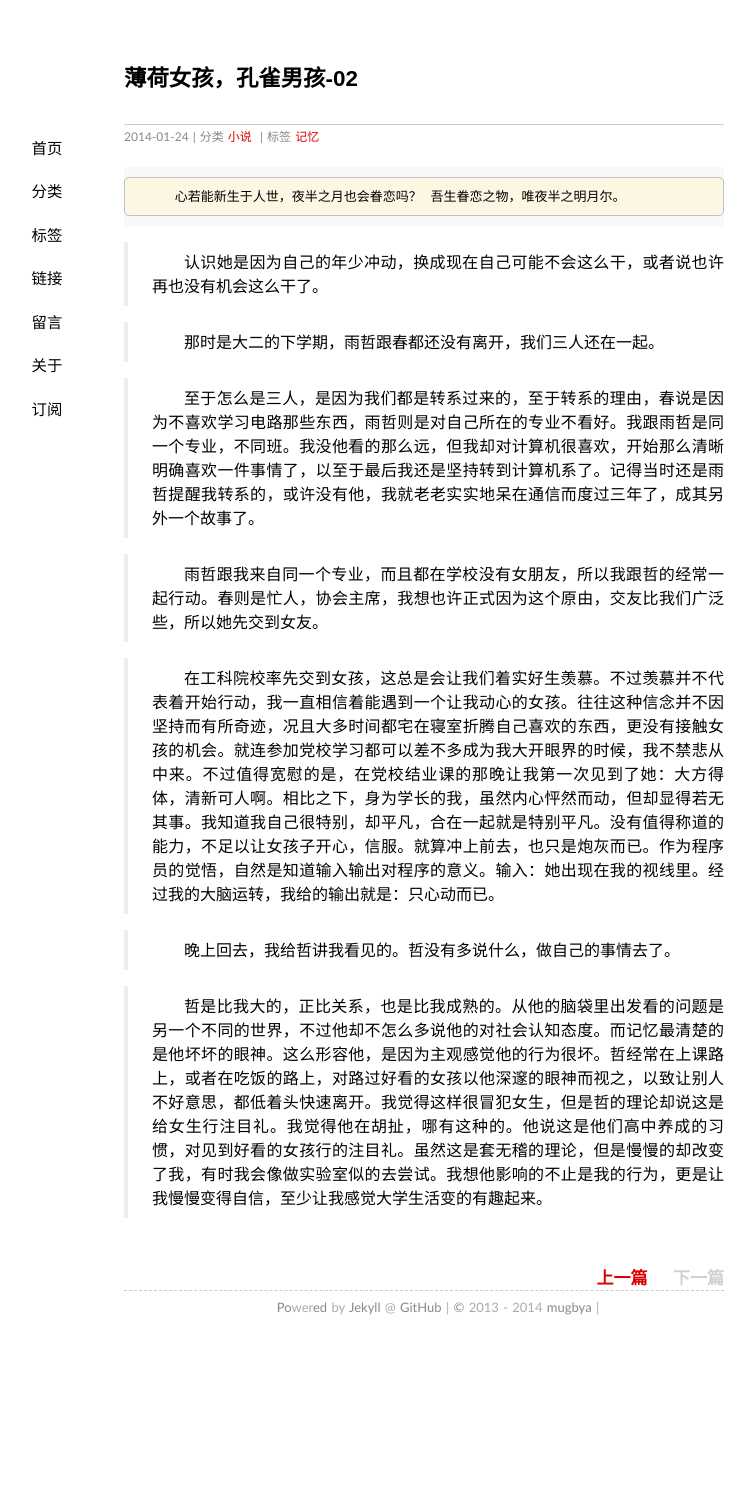
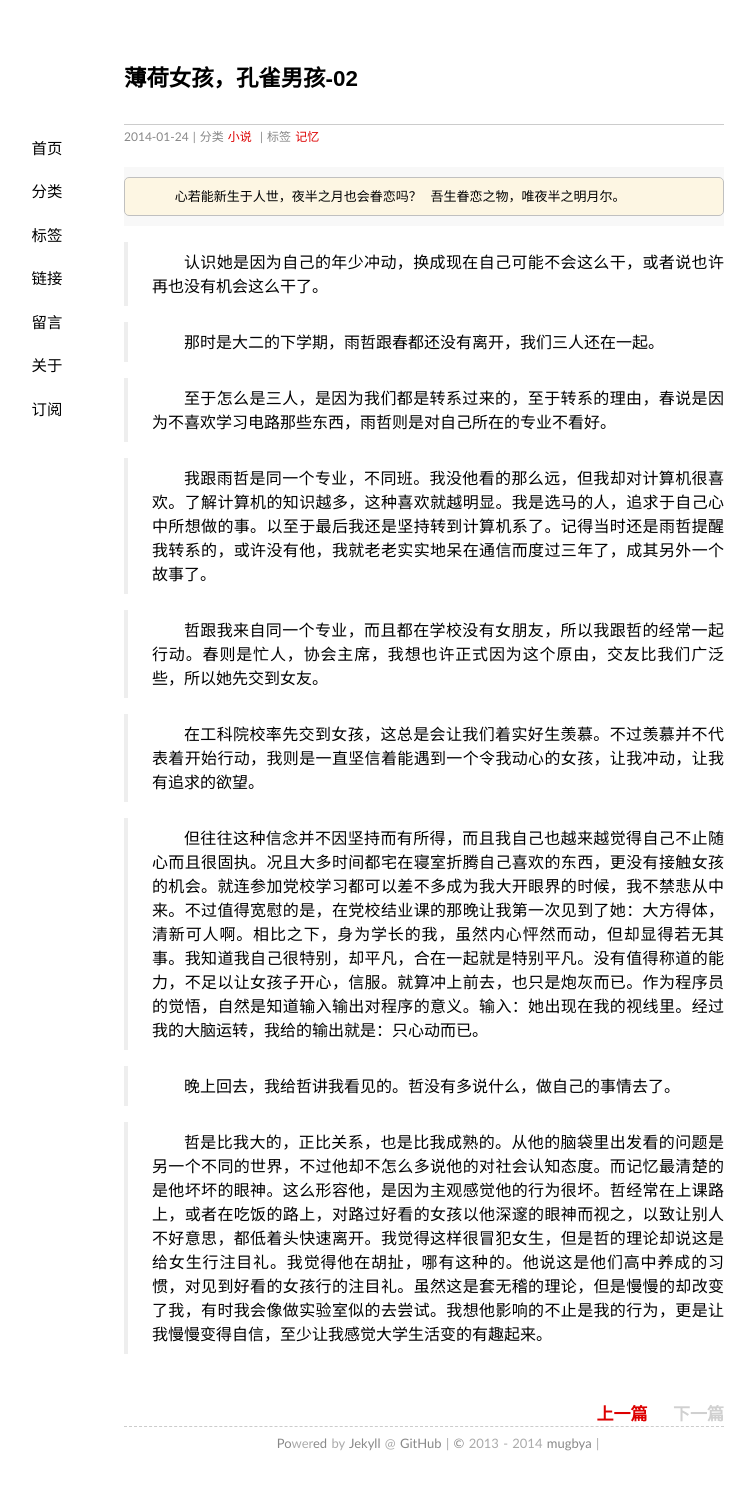
Before and after one commit to mugbya/mugbya.github.io, a Jekyll site: the page built from _posts/2014-01-24-薄荷女孩-孔雀男孩-02.md, in a window 1280 px wide. Shown: the whole page, without its empty margins (216-971 px from the left). Built offline with Jekyll 4.4.1, drawn with Linux system fonts in a browser that asks for light colours; some web fonts are replaced; Markdown is read by kramdown in place of the engine named in the settings; comment, search, counter and statistics services are not loaded; before the commit the page ends 1350 px from its top, so only the background shows below that.

Commit message:
Update 2014-01-24-薄荷女孩-孔雀男孩-02.md

```diff
--- a/_posts/2014-01-24-薄荷女孩-孔雀男孩-02.md
+++ b/_posts/2014-01-24-薄荷女孩-孔雀男孩-02.md
@@ -12,11 +12,15 @@ tags: 记忆
 
 >那时是大二的下学期，雨哲跟春都还没有离开，我们三人还在一起。
 
->至于怎么是三人，是因为我们都是转系过来的，至于转系的理由，春说是因为不喜欢学习电路那些东西，雨哲则是对自己所在的专业不看好。我跟雨哲是同一个专业，不同班。我没他看的那么远，但我却对计算机很喜欢，开始那么清晰明确喜欢一件事情了，以至于最后我还是坚持转到计算机系了。记得当时还是雨哲提醒我转系的，或许没有他，我就老老实实地呆在通信而度过三年了，成其另外一个故事了。
+>至于怎么是三人，是因为我们都是转系过来的，至于转系的理由，春说是因为不喜欢学习电路那些东西，雨哲则是对自己所在的专业不看好。
 
->雨哲跟我来自同一个专业，而且都在学校没有女朋友，所以我跟哲的经常一起行动。春则是忙人，协会主席，我想也许正式因为这个原由，交友比我们广泛些，所以她先交到女友。
+>我跟雨哲是同一个专业，不同班。我没他看的那么远，但我却对计算机很喜欢。了解计算机的知识越多，这种喜欢就越明显。我是选马的人，追求于自己心中所想做的事。以至于最后我还是坚持转到计算机系了。记得当时还是雨哲提醒我转系的，或许没有他，我就老老实实地呆在通信而度过三年了，成其另外一个故事了。
 
->在工科院校率先交到女孩，这总是会让我们着实好生羡慕。不过羡慕并不代表着开始行动，我一直相信着能遇到一个让我动心的女孩。往往这种信念并不因坚持而有所奇迹，况且大多时间都宅在寝室折腾自己喜欢的东西，更没有接触女孩的机会。就连参加党校学习都可以差不多成为我大开眼界的时候，我不禁悲从中来。不过值得宽慰的是，在党校结业课的那晚让我第一次见到了她：大方得体，清新可人啊。相比之下，身为学长的我，虽然内心怦然而动，但却显得若无其事。我知道我自己很特别，却平凡，合在一起就是特别平凡。没有值得称道的能力，不足以让女孩子开心，信服。就算冲上前去，也只是炮灰而已。作为程序员的觉悟，自然是知道输入输出对程序的意义。输入：她出现在我的视线里。经过我的大脑运转，我给的输出就是：只心动而已。
+>哲跟我来自同一个专业，而且都在学校没有女朋友，所以我跟哲的经常一起行动。春则是忙人，协会主席，我想也许正式因为这个原由，交友比我们广泛些，所以她先交到女友。
+
+>在工科院校率先交到女孩，这总是会让我们着实好生羡慕。不过羡慕并不代表着开始行动，我则是一直坚信着能遇到一个令我动心的女孩，让我冲动，让我有追求的欲望。
+
+>但往往这种信念并不因坚持而有所得，而且我自己也越来越觉得自己不止随心而且很固执。况且大多时间都宅在寝室折腾自己喜欢的东西，更没有接触女孩的机会。就连参加党校学习都可以差不多成为我大开眼界的时候，我不禁悲从中来。不过值得宽慰的是，在党校结业课的那晚让我第一次见到了她：大方得体，清新可人啊。相比之下，身为学长的我，虽然内心怦然而动，但却显得若无其事。我知道我自己很特别，却平凡，合在一起就是特别平凡。没有值得称道的能力，不足以让女孩子开心，信服。就算冲上前去，也只是炮灰而已。作为程序员的觉悟，自然是知道输入输出对程序的意义。输入：她出现在我的视线里。经过我的大脑运转，我给的输出就是：只心动而已。
 
 >晚上回去，我给哲讲我看见的。哲没有多说什么，做自己的事情去了。
 
```
